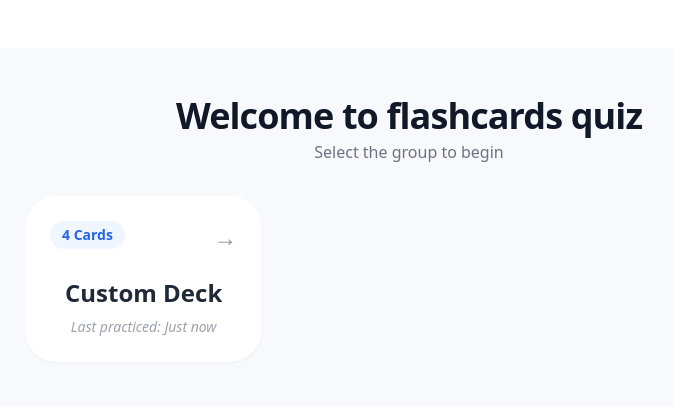
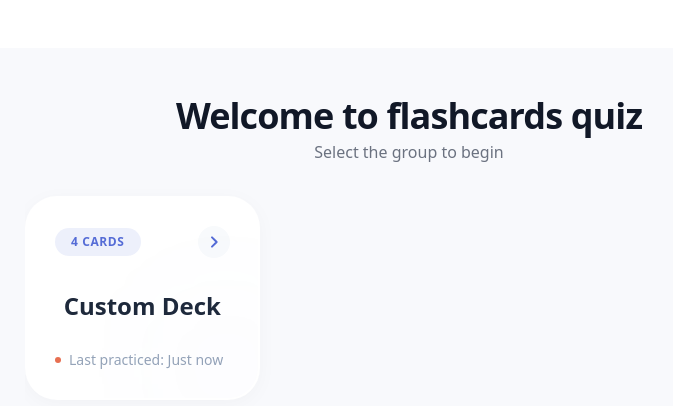
Before and after one commit to 6esterka/flashcards-project, a React (Vite) app: page / in a window 1280 px wide. Shown: the top 406 px of the page, without its empty margins (231-904 px from the left). Built offline with nearby package versions, Linux system fonts and the light colour scheme.

Commit message:
Making GroupList nicer,

```diff
--- a/src/components/appComponents/NavigationRouter.tsx
+++ b/src/components/appComponents/NavigationRouter.tsx
@@ -12,7 +12,7 @@ const navItems = [
 ];
 
 const navLinkStyles={
-  base:"relative px-4 py-2 rounded-2xl font-semibold transition-all duration-300 flex items-center justify-center h-10 text-sm tracking-wide",
+  base:"relative px-4 py-2 rounded-2xl font-semibold transition-all duration-200 flex items-center justify-center h-10 text-sm tracking-wide",
   active:"bg-[#556cd6] text-white shadow-[0_5px_15px_rgba(85,108,214,0.4)]",
   inactive:"text-slate-500 hover:text-[#556cd6] hover:bg-[#556cd6]/5"
 }
--- a/src/components/deckLibraryComponents/GroupList.tsx
+++ b/src/components/deckLibraryComponents/GroupList.tsx
@@ -3,7 +3,9 @@ import { useFlashcardStore } from "@/store/useFlashcardStore";
 import { motion } from "framer-motion";
 import { useEffect } from "react";
 import { useNavigate } from "react-router-dom";
+import clsx from "clsx";
 
+//TODO Make here optimizations increase code readability
 export default function GroupList() {
   const decks = useFlashcardStore((state) => state.decks);
   const selectGroup = useFlashcardStore((state) => state.selectGroup);
@@ -12,53 +14,81 @@ export default function GroupList() {
     selectGroup(groupName);
     navigate(`/study/${groupName}`);
   };
-  //TODO 1 Should think how I may process nullifying groupName
-  //TODO 2 Should move translations to uiText ✅
-  //TODO 3 Should create back button from Home ✅
-  //TODO 4 Should bind generation in Generate section and decks in Zustand
-  //TODO 4.1 Should fix the CSS styling in DeckList to make it more App related
-  //TODO (Additional step) Implement when the user last entered to the deck
-  //TODO 5 Should discover how to use Graphs to display statistic about the Cards
-  //TODO 6 Implement the design of the Graphs
-  //TODO 7 Bind it to the whole data
-  //TODO 8 Write a description to the project
-  //TODO 9 Write the unit tests
-    useEffect(() => {
-        selectGroup(null);
-    },[]);
-    /*
+  useEffect(() => {
+    selectGroup(null);
+  }, [selectGroup]);
+  /*
         SCROLLABLE CONTAINER
         - h-full: Uses available space
         - overflow-y-auto: Enables vertical scrolling
         - custom scrollbar classes for a sleek 2026 look
       */
   return (
-    <div className="flex-1 overflow-y-auto pr-2 custom-scrollbar">
+    <div className="flex-1 overflow-y-auto pr-4 pt-6 -mt-6 custom-scrollbar">
+      {/* Grid with 2026 spacing standards */}
       <div className="grid grid-cols-1 md:grid-cols-2 xl:grid-cols-3 gap-6 pb-12">
-        {Object.entries(decks).map(([groupName, cards], index) => (
+        {Object.entries(decks).map(([groupName, cards]) => (
           <motion.div
             key={groupName}
-            initial={{ opacity: 0, scale: 0.95 }}
-            whileInView={{ opacity: 1, scale: 1 }}
+            initial={{ opacity: 0 }}
+            animate={{ opacity: 1 }}
+            whileHover={{ y: -8 }} // Subtle vertical lift
+            whileTap={{ scale: 0.98 }}
             viewport={{ once: true }}
-            transition={{ duration: 0.3, delay: index * 0.05 }}
+            transition={{
+              duration: 0.2, // Faster duration
+              ease: "easeOut",
+            }}
             onClick={() => handleSelect(groupName)}
-            className="bg-white p-6 rounded-[2rem] shadow-sm border border-transparent hover:border-blue-500 hover:shadow-xl transition-all cursor-pointer group"
+            className={clsx(
+              "relative overflow-hidden cursor-pointer group",
+              "bg-white rounded-[2rem] p-7",
+              "border-2 border-transparent",
+              "shadow-[0_4px_20px_rgba(0,0,0,0.03)]",
+              "hover:border-[#556cd6]/20 hover:shadow-[0_20px_40px_rgba(85,108,214,0.1)]",
+              "transition-all duration-300"
+            )}
           >
-            <div className="flex justify-between items-start mb-6">
-              <span className="text-sm font-bold px-3 py-1 bg-blue-50 text-blue-600 rounded-full">
+            {/* Top Row: Badge & Action Icon */}
+            <div className="flex justify-between items-center mb-8">
+              <span className="text-xs font-bold tracking-wider uppercase px-4 py-1.5 bg-[#556cd6]/10 text-[#556cd6] rounded-full">
                 {uiText.deckLibrary.groupList.cardLength(cards.length)}
               </span>
-              <div className="text-2xl opacity-40 group-hover:opacity-100 transition-opacity">
-                {uiText.deckLibrary.groupList.arrowSign}
+              {/* Subtle Arrow matching GoBack style */}
+              <div className="w-8 h-8 rounded-full bg-slate-50 flex items-center justify-center text-[#556cd6] group-hover:bg-[#556cd6] group-hover:text-white transition-colors duration-300">
+                <svg
+                  className="w-4 h-4"
+                  fill="none"
+                  viewBox="0 0 24 24"
+                  stroke="currentColor"
+                  strokeWidth={3}
+                >
+                  <path
+                    strokeLinecap="round"
+                    strokeLinejoin="round"
+                    d="M9 5l7 7-7 7"
+                  />
+                </svg>
               </div>
             </div>
-            <h2 className="text-2xl font-bold text-gray-800 mb-2">
-              {groupName}
-            </h2>
-            <div className="text-gray-400 text-sm italic">
+
+            {/* Title with Accent Color underline on hover */}
+            <div className="relative inline-block">
+              <h2 className="text-2xl font-extrabold text-slate-800 mb-2 group-hover:text-[#556cd6] transition-colors">
+                {groupName}
+              </h2>
+              <motion.div className="h-1 bg-[#e76f51] rounded-full w-0 group-hover:w-full transition-all duration-500" />
+            </div>
+
+            {/* Last Practiced Info */}
+            <div className="mt-4 flex items-center gap-2 text-slate-400 text-sm font-medium">
+              <div className="w-1.5 h-1.5 rounded-full bg-[#e76f51]" />{" "}
+              {/* Status Dot using Accent color */}
               {uiText.deckLibrary.groupList.lastPracticedText}
             </div>
+
+            {/* Subtle "Glass" background decoration (2026 Detail) */}
+            <div className="absolute -right-4 -bottom-4 w-24 h-24 bg-[#556cd6]/5 rounded-full blur-3xl group-hover:bg-[#e76f51]/10 transition-colors" />
           </motion.div>
         ))}
       </div>
```
Also changed, not shown: Task.txt.
